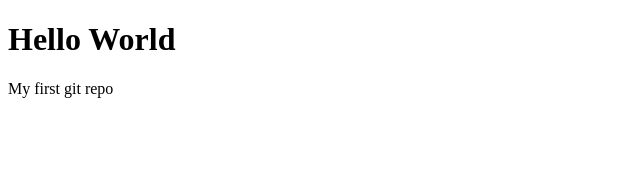
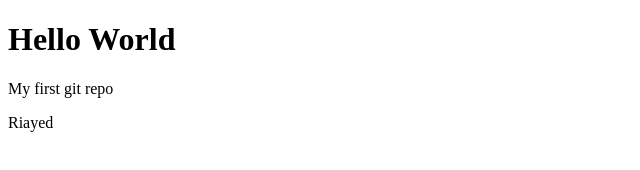
Before and after one commit to mdriadali/first-project, a plain HTML site: page index.html in a window 1280 px wide. Shown: the full height of the page, 0-640 px from the left. Drawn offline with Linux system fonts and the light colour scheme.

Commit message:
Update index.html

```diff
--- a/index.html
+++ b/index.html
@@ -8,6 +8,7 @@
 <body>
     <h1>Hello World</h1>
     <p>My first git repo</p>
+    <p>Riayed</p>
 
 </body>
 </html>
```
